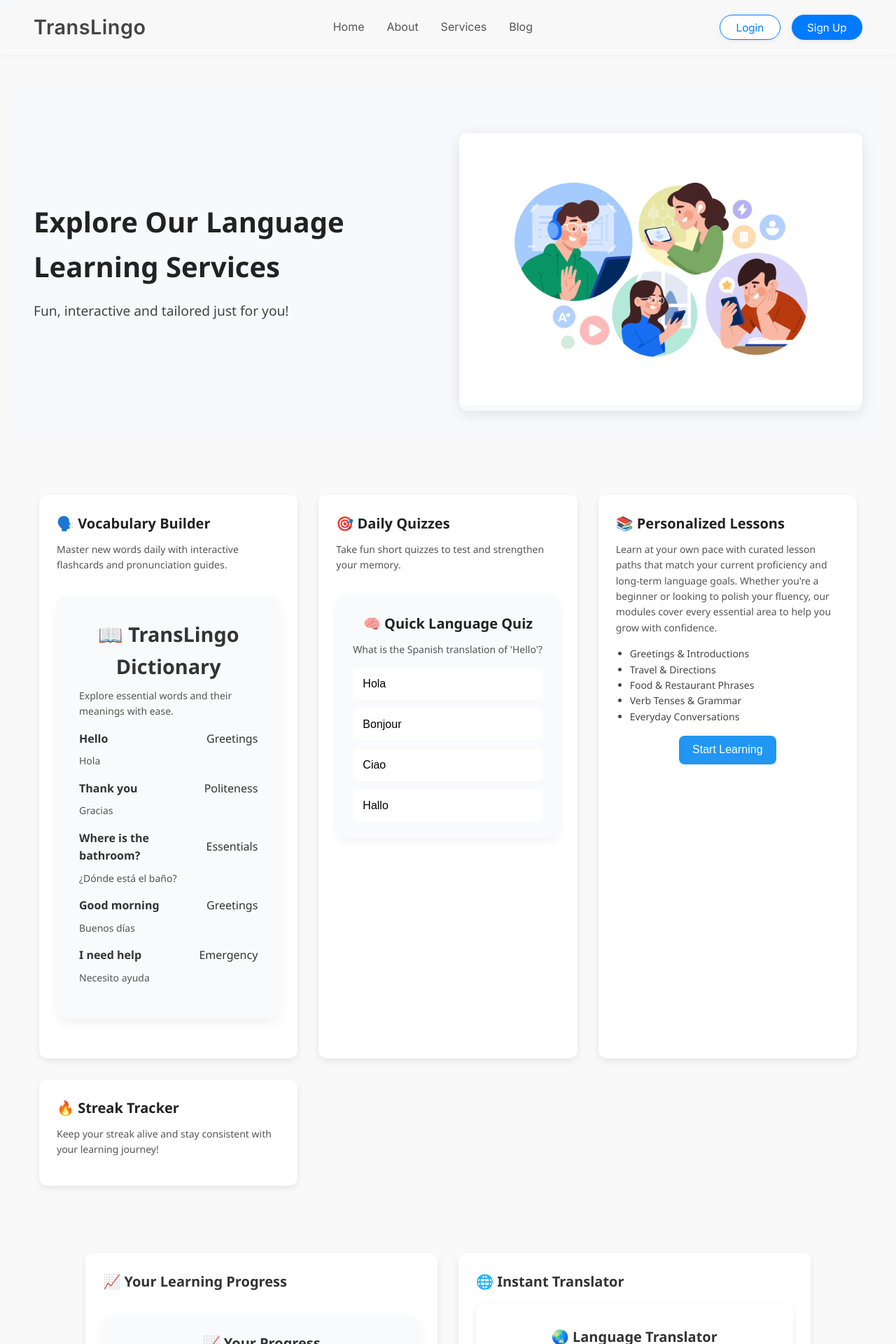
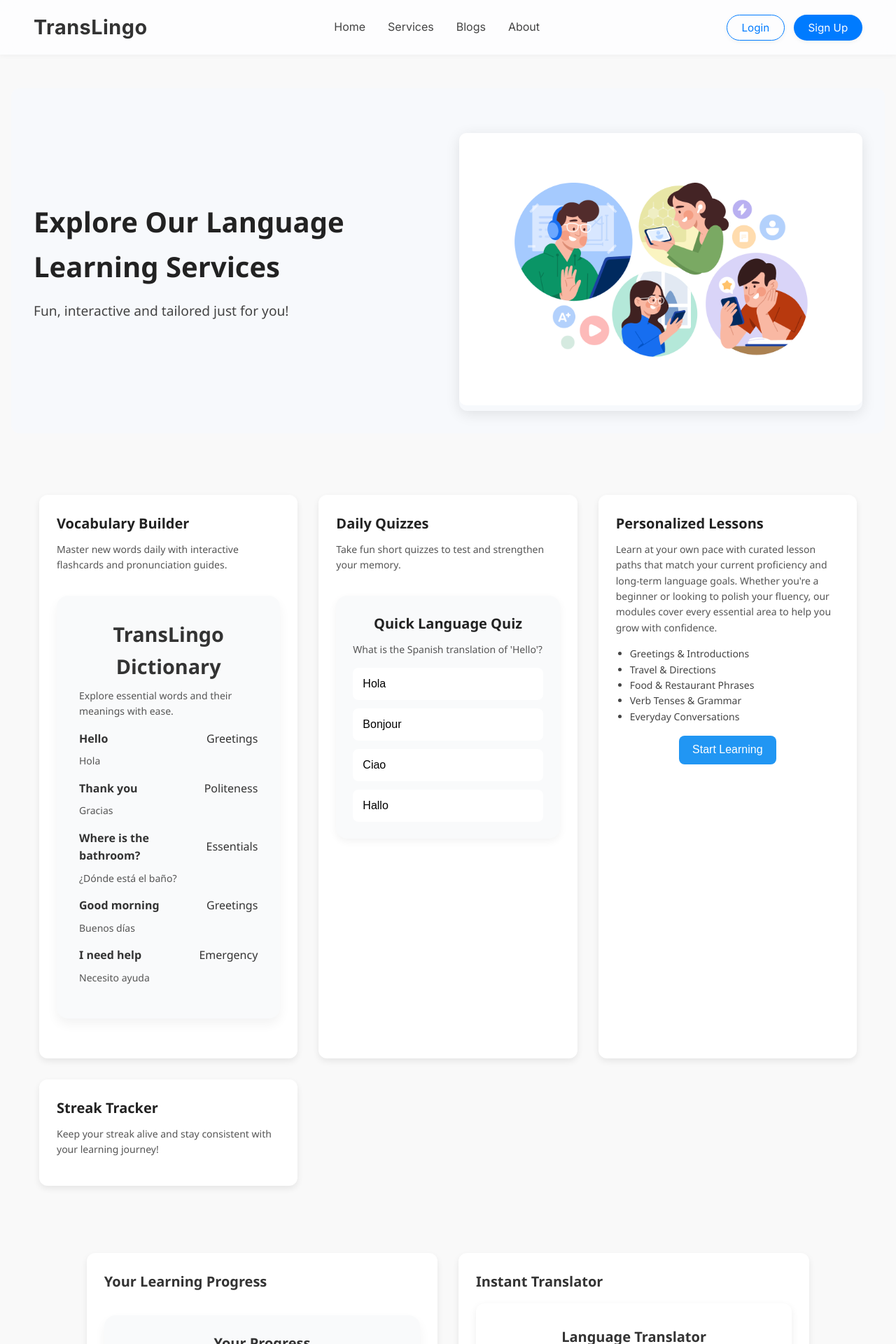
Before and after one commit to Aviral02git/TransLingo, a React (Create React App) app: page /services in a window 1280 px wide. Shown: the top 1920 px of the page at 70% size. Built offline with nearby package versions, Linux system fonts and the light colour scheme.

Commit message:
correct my ui

```diff
--- a/src/components/Dictionary.jsx
+++ b/src/components/Dictionary.jsx
@@ -12,7 +12,7 @@ const vocabulary = [
 const Dictionary = () => {
   return (
     <div className="dictionary-container">
-      <h2 className="dictionary-title">📖 TransLingo Dictionary</h2>
+      <h2 className="dictionary-title"> TransLingo Dictionary</h2>
       <p className="dictionary-subtitle">Explore essential words and their meanings with ease.</p>
 
       <div className="dictionary-grid">
--- a/src/components/Navbar.css
+++ b/src/components/Navbar.css
@@ -1,25 +1,32 @@
-@import url('https://fonts.googleapis.com/css2?family=Inter:wght@400;600&display=swap');
+@import url('https://fonts.googleapis.com/css2?family=Inter:wght@400;600;700&display=swap');
+
+* {
+  box-sizing: border-box;
+  margin: 0;
+  padding: 0;
+}
 
 .navbar {
   display: flex;
   justify-content: space-between;
   align-items: center;
   padding: 1rem 3rem;
-  background: #f9f9f9cc;
-  backdrop-filter: blur(12px);
+  background-color: #ffffffcc;
+  backdrop-filter: blur(10px);
   box-shadow: 0 2px 8px rgba(0, 0, 0, 0.04);
   position: sticky;
   top: 0;
   z-index: 1000;
   font-family: 'Inter', sans-serif;
+  transition: all 0.3s ease-in-out;
 }
 
 .navbar-logo {
   font-size: 1.8rem;
   font-weight: 700;
-  color: #444;
+  color: #333;
+  text-decoration: none;
   letter-spacing: 0.5px;
-  text-decoration: none;
 }
 
 .navbar-links {
@@ -31,50 +38,67 @@
 .navbar-links a {
   text-decoration: none;
   font-weight: 500;
-  color: #555;
+  font-size: 1rem;
+  color: #444;
   transition: color 0.3s ease;
+  position: relative;
+}
+
+.navbar-links a::after {
+  content: '';
+  position: absolute;
+  left: 0;
+  bottom: -4px;
+  height: 2px;
+  width: 0%;
+  background-color: #5e35b1;
+  transition: width 0.3s ease-in-out;
 }
 
 .navbar-links a:hover {
   color: #5e35b1;
 }
 
+.navbar-links a:hover::after {
+  width: 100%;
+}
+
 .auth-buttons {
   display: flex;
-  gap: 1rem;
+  gap: 0.8rem;
 }
 
 .login-btn,
 .signup-btn {
-  padding: 0.45rem 1.4rem;
+  padding: 0.5rem 1.3rem;
   font-size: 0.95rem;
   font-weight: 500;
-  border-radius: 100px;
+  border-radius: 999px;
   cursor: pointer;
   transition: all 0.3s ease;
   font-family: 'Inter', sans-serif;
-  box-shadow: 0 2px 6px rgba(0, 0, 0, 0.06);
+  box-shadow: 0 2px 6px rgba(0, 0, 0, 0.05);
 }
 
 .login-btn {
-  background-color: #ffffff;
+  background-color: transparent;
   color: #007bff;
-  border: 1.8px solid #007bff;
+  border: 1.6px solid #007bff;
 }
 
 .login-btn:hover {
   background-color: #e6f0ff;
-  color: #007bff;
+  color: #0056b3;
 }
 
 .signup-btn {
-  background: #007bff;
-  color: #fff;
+  background-color: #007bff;
+  color: #ffffff;
   border: none;
 }
 
 .signup-btn:hover {
-  background: #0062cc;
+  background-color: #0056b3;
 }
 
 @media (max-width: 768px) {
@@ -84,18 +108,27 @@
     padding: 1rem 1.5rem;
   }
 
+  .navbar-logo {
+    margin-bottom: 1rem;
+  }
+
   .navbar-links {
     flex-direction: column;
+    align-items: flex-start;
+    width: 100%;
     gap: 1rem;
-    margin-top: 1rem;
-    width: 100%;
   }
 
   .auth-buttons {
     margin-top: 1rem;
     width: 100%;
-    display: flex;
     justify-content: flex-start;
     gap: 1rem;
   }
+
+  .login-btn,
+  .signup-btn {
+    width: 100%;
+    text-align: center;
+  }
 }
--- a/src/components/Navbar.jsx
+++ b/src/components/Navbar.jsx
@@ -9,9 +9,9 @@ const Navbar = () => {
 
       <div className="navbar-links">
         <Link to="/">Home</Link>
+        <Link to="/services">Services</Link>
+        <Link to="/blog">Blogs</Link>
         <Link to="/about">About</Link>
-        <Link to="/services">Services</Link>
-        <Link to="/blog">Blog</Link>
       </div>
 
       <div className="auth-buttons">
--- a/src/components/Progress.jsx
+++ b/src/components/Progress.jsx
@@ -11,7 +11,7 @@ const Progress = () => {
 
   return (
     <div className="progress-container">
-      <h3 className="progress-title">📈 Your Progress</h3>
+      <h3 className="progress-title"> Your Progress</h3>
       <div className="progress-grid">
         <div className="progress-card">
           <p className="progress-number blue">{userProgress.wordsLearned}</p>
@@ -22,7 +22,7 @@ const Progress = () => {
           <p className="progress-label">Quizzes Completed</p>
         </div>
         <div className="progress-card">
-          <p className="progress-number red">{userProgress.streakDays} 🔥</p>
+          <p className="progress-number red">{userProgress.streakDays} </p>
           <p className="progress-label">Day Streak</p>
         </div>
       </div>
--- a/src/components/Quiz.jsx
+++ b/src/components/Quiz.jsx
@@ -43,7 +43,7 @@ const Quiz = () => {
 
   return (
     <div className="quiz-container">
-      <h3 className="quiz-title">🧠 Quick Language Quiz</h3>
+      <h3 className="quiz-title"> Quick Language Quiz</h3>
 
       {showResult ? (
         <div className="text-center">
--- a/src/components/Translator.jsx
+++ b/src/components/Translator.jsx
@@ -40,7 +40,7 @@ const Translator = () => {
 
   return (
     <div className="translator-container">
-      <h3 className="translator-title"> 🌏 Language Translator</h3>
+      <h3 className="translator-title">  Language Translator</h3>
       <div className="translator-form">
         <textarea
           placeholder="Enter text to translate..."
--- a/src/pages/Services.css
+++ b/src/pages/Services.css
@@ -8,6 +8,9 @@
     color: #333;
     background-color: #f9f9f9;
   }
+
+
+
 
   .herobanner-section {
     display: flex;
--- a/src/pages/Services.jsx
+++ b/src/pages/Services.jsx
@@ -27,21 +27,22 @@ const Services = () => {
       <section className="services-grid">
         {/* Vocabulary Builder */}
         <div className="service-card">
-          <h3>🗣️ Vocabulary Builder</h3>
+          <h3>Vocabulary Builder</h3>
           <p>Master new words daily with interactive flashcards and pronunciation guides.</p>
           <Dictionary />
         </div>
 
+
         {/* Daily Quizzes */}
         <div className="service-card">
-          <h3>🎯 Daily Quizzes</h3>
+          <h3>Daily Quizzes</h3>
           <p>Take fun short quizzes to test and strengthen your memory.</p>
           <Quiz />
         </div>
 
         {/* Personalized Lessons */}
         <div className="service-card">
-          <h3>📚 Personalized Lessons</h3>
+          <h3>Personalized Lessons</h3>
           <p>Learn at your own pace with curated lesson paths that match your current proficiency and long-term language goals. Whether you're a beginner or looking to polish your fluency, our modules cover every essential area to help you grow with confidence.</p>
           <ul className="lesson-list">
             <li>Greetings & Introductions</li>
@@ -55,7 +56,7 @@ const Services = () => {
 
         {/* Streak Tracker */}
         <div className="service-card">
-          <h3>🔥 Streak Tracker</h3>
+          <h3>Streak Tracker</h3>
           <p>Keep your streak alive and stay consistent with your learning journey!</p>
         </div>
       </section>
@@ -63,11 +64,11 @@ const Services = () => {
       {/* Progress & Translator Section */}
       <section className="extras-section">
         <div className="extra-card">
-          <h3>📈 Your Learning Progress</h3>
+          <h3>Your Learning Progress</h3>
           <Progress />
         </div>
         <div className="extra-card">
-          <h3>🌐 Instant Translator</h3>
+          <h3>Instant Translator</h3>
           <Translator />
         </div>
       </section>
```
Also changed, not shown: src/avatar.png (added).
